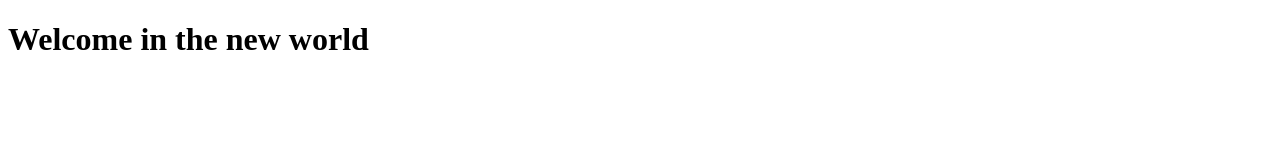
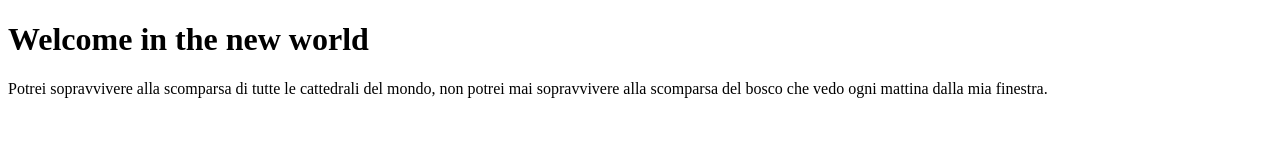
Before and after one commit to danieledoganieri/htmlcss-hello, a plain HTML site: page index.html in a window 1280 px wide. Drawn offline with Linux system fonts and the light colour scheme.

Commit message:
add span heart

```diff
--- a/index.html
+++ b/index.html
@@ -9,9 +9,13 @@
 <body>
     <div class=Header>
         <H1>Welcome in the new world</H1>
-        <div>
-            <span></span>
-        </div>
+    </div>
+    <div class=Heart>
+        <span>Potrei sopravvivere alla scomparsa di tutte le cattedrali del mondo, non potrei mai sopravvivere alla scomparsa del bosco che vedo ogni mattina dalla mia finestra.</span>
+
+    </div>
+    <div class=Destruction>
+
     </div>
 
 
```
